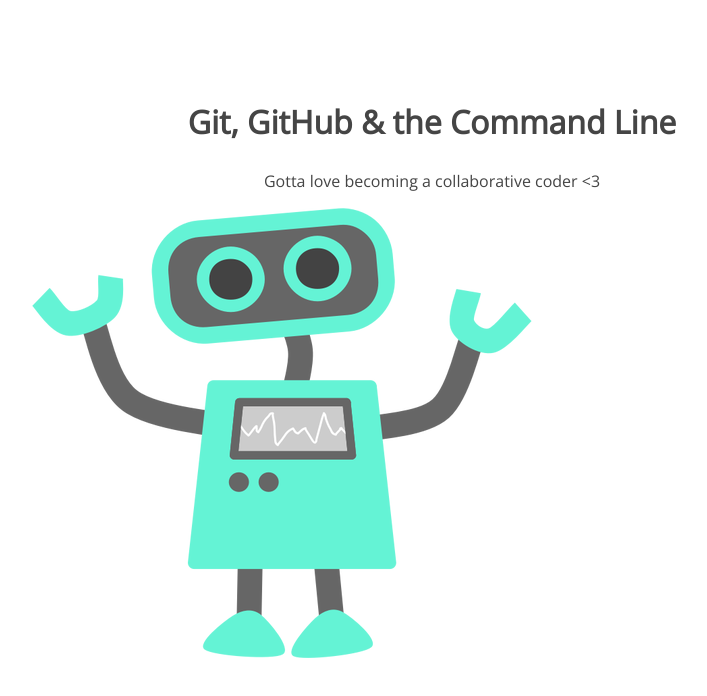
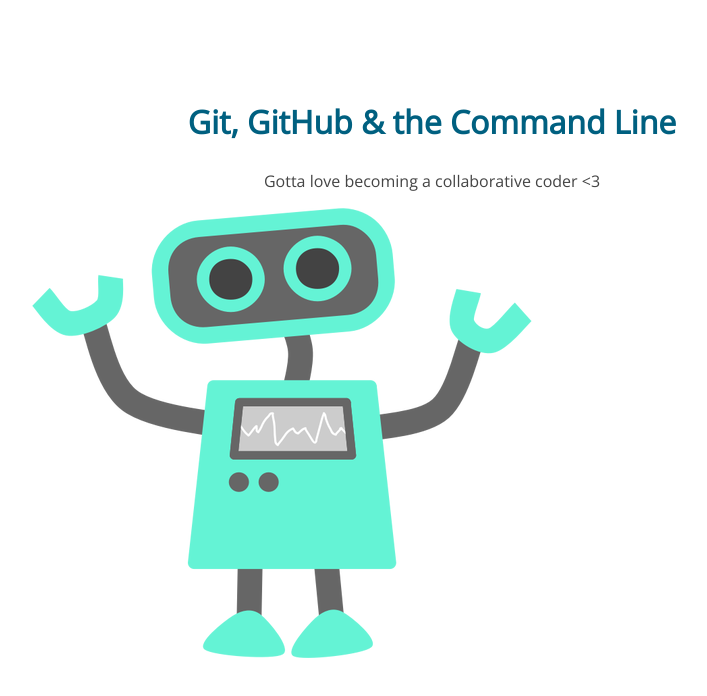
Before and after one commit to SymaraKaslov/105-project, a plain HTML site: page index.html in a window 1280 px wide. Shown: the whole page, without its empty margins (208-915 px from the left). Drawn offline with nearby package versions, Linux system fonts and the light colour scheme.

Commit message:
changed color of <h1> header font

```diff
--- a/css/style.css
+++ b/css/style.css
@@ -5,12 +5,15 @@ section {
 section h1,
 section p {
 	text-align: center;
-	color: #454545;
+
 }
 section h1 {
+	color: #006080;
 	font: 32px 'Open Sans';
 	font-weight: bold;
 }
 section p {
+	color: #454545;
 	font: 16px 'Open Sans';
+
 }
```
